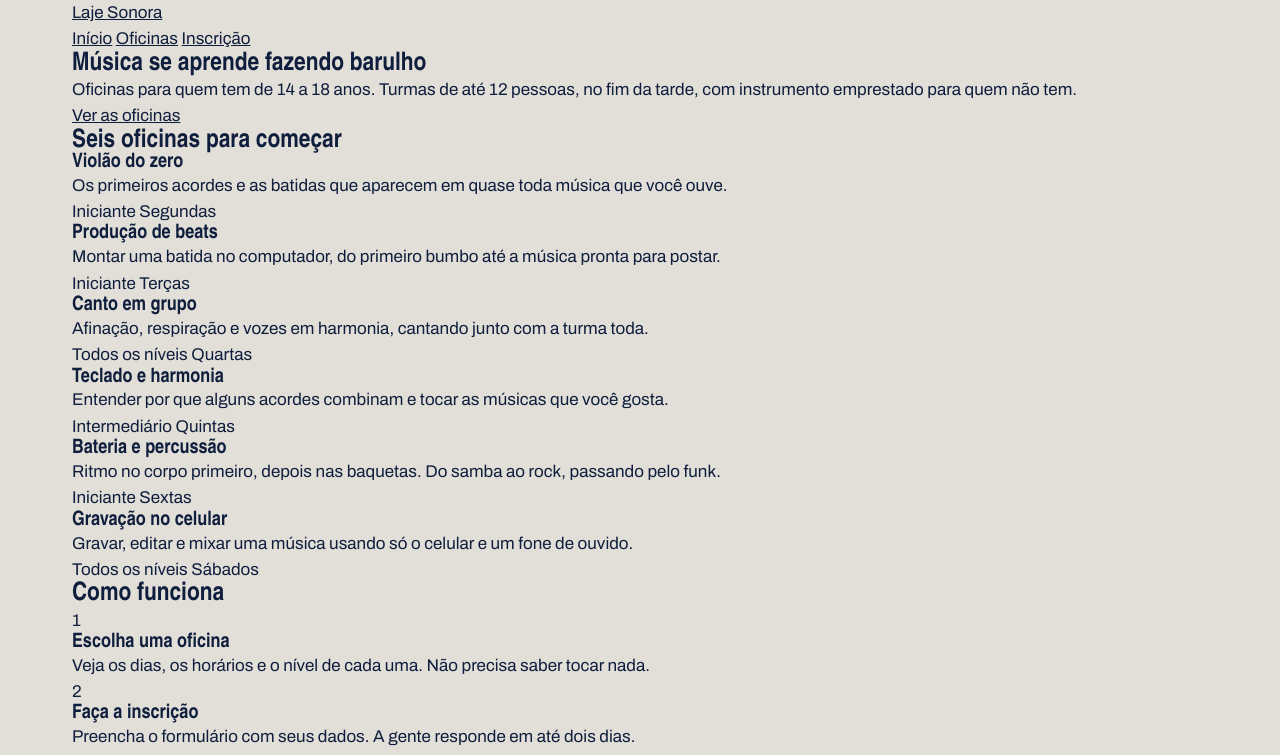
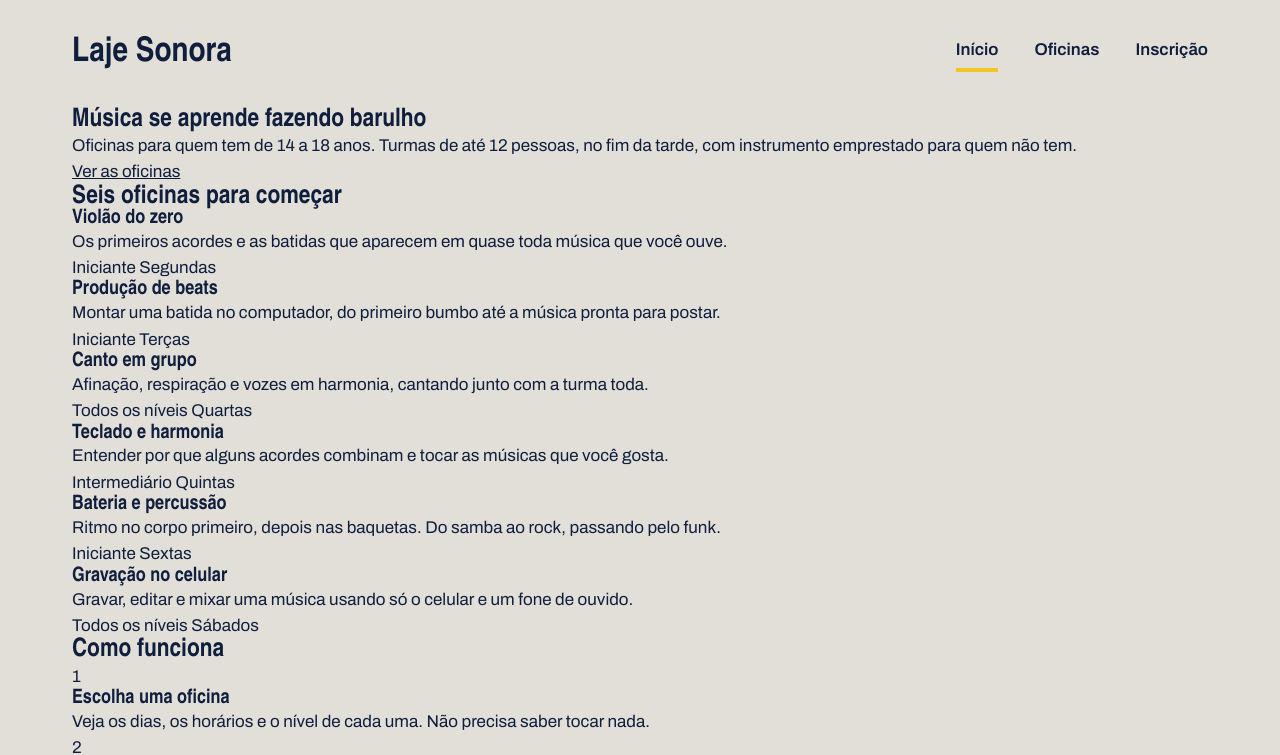
Before and after one commit to davisouza11tiA/laje_sonora, a plain HTML site: page index.html in a window 1280 px wide. Shown: the top 755 px of the page. Drawn offline with Linux system fonts and the light colour scheme; a web font is replaced by a local one.

Commit message:
Topo com flex

```diff
--- a/index.css
+++ b/index.css
@@ -1,23 +1,21 @@
-*{
-    margin:0;
+* {
+    margin: 0;
     padding: 0;
     box-sizing: border-box;
 }
 
-:root{
-    --concreto: #e2dfd8;
+:root {
+    --concreto: #E2DFD8;
     --concreto-escuro: #CBC7BE;
-    --tinta: #0f1e3d;
-    --caixa-dagua: #1f5fbf;
-    --fita: #f3c623;
-    --branco: #ffffff;
-
+    --tinta: #0F1E3D;
+    --caixa-dagua: #1F5FBF;
+    --fita: #F3C623;
+    --branco: #FFFFFF;
     --fonte-cartaz: "Big Shoulders", "Arial Narrow", sans-serif;
     --fonte-texto: "Archivo", Arial, sans-serif;
-
 }
 
-body{
+body {
     background-color: var(--concreto);
     color: var(--tinta);
     font-family: var(--fonte-texto);
@@ -25,18 +23,52 @@ body{
     line-height: 1.55;
 }
 
-a{
+a {
     color: inherit;
 }
 
-h1,h2,h3{
+h1, h2, h3 {
     font-family: var(--fonte-cartaz);
-   font-weight: 900;
-   line-height: 0.95;
+    font-weight: 900;
+    line-height: 0.95;
 }
 
-.conteudo{
+.conteudo {
     max-width: 1200px;
     margin-inline: auto;
     padding-inline: 32px;
 }
+
+.topo {
+    padding-block: 28px;
+    display: flex;
+    justify-content: space-between;
+    align-items: center;
+}
+
+.logo {
+    font-family: var(--fonte-cartaz);
+    font-size: 34px;
+    font-weight: 900;
+    text-decoration: none;
+}
+
+.menu {
+    display: flex;
+    gap: 36px;
+
+    a {
+    font-weight: 600;
+    text-decoration: none;
+    padding-bottom: 4px;
+    border-bottom: 4px solid transparent;
+    }
+
+    a:hover {
+    border-bottom-color: var(--tinta);
+    }
+
+    a.atual {
+    border-bottom-color: var(--fita);
+    }
+}
```
